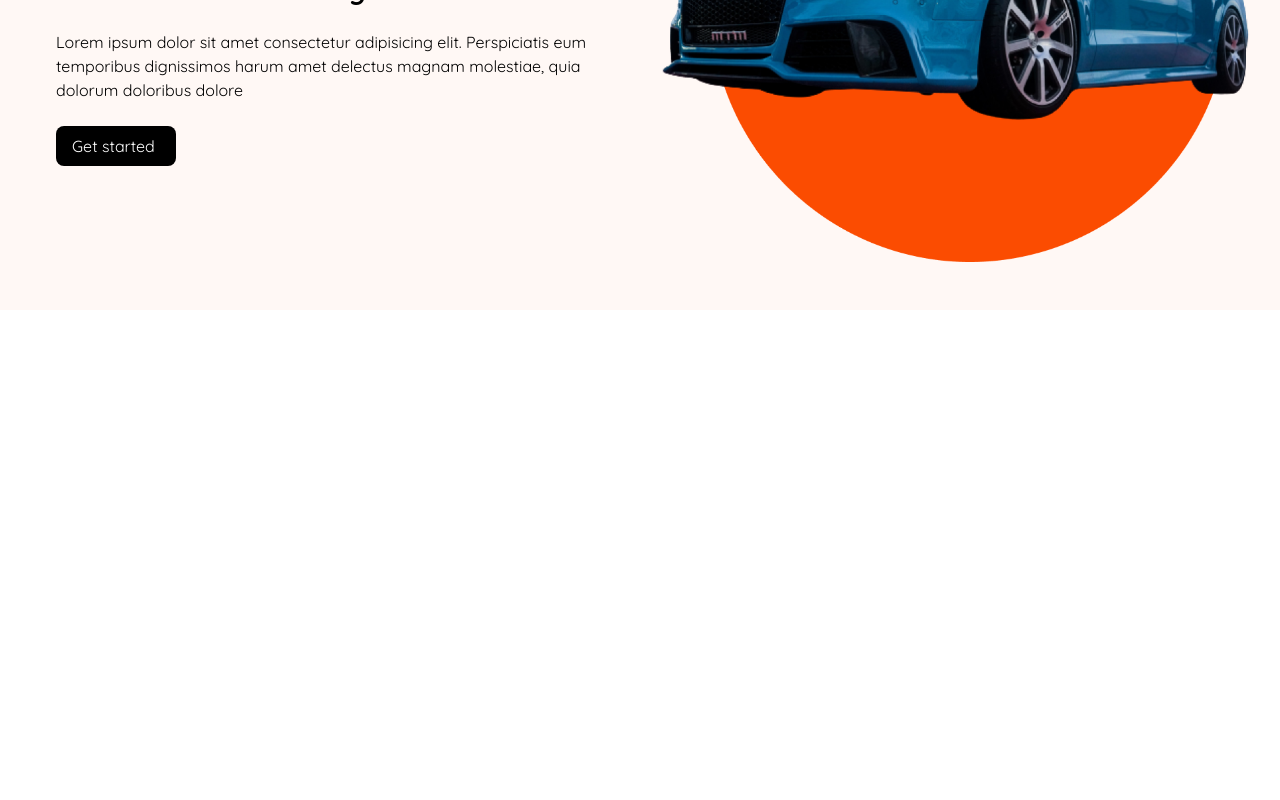
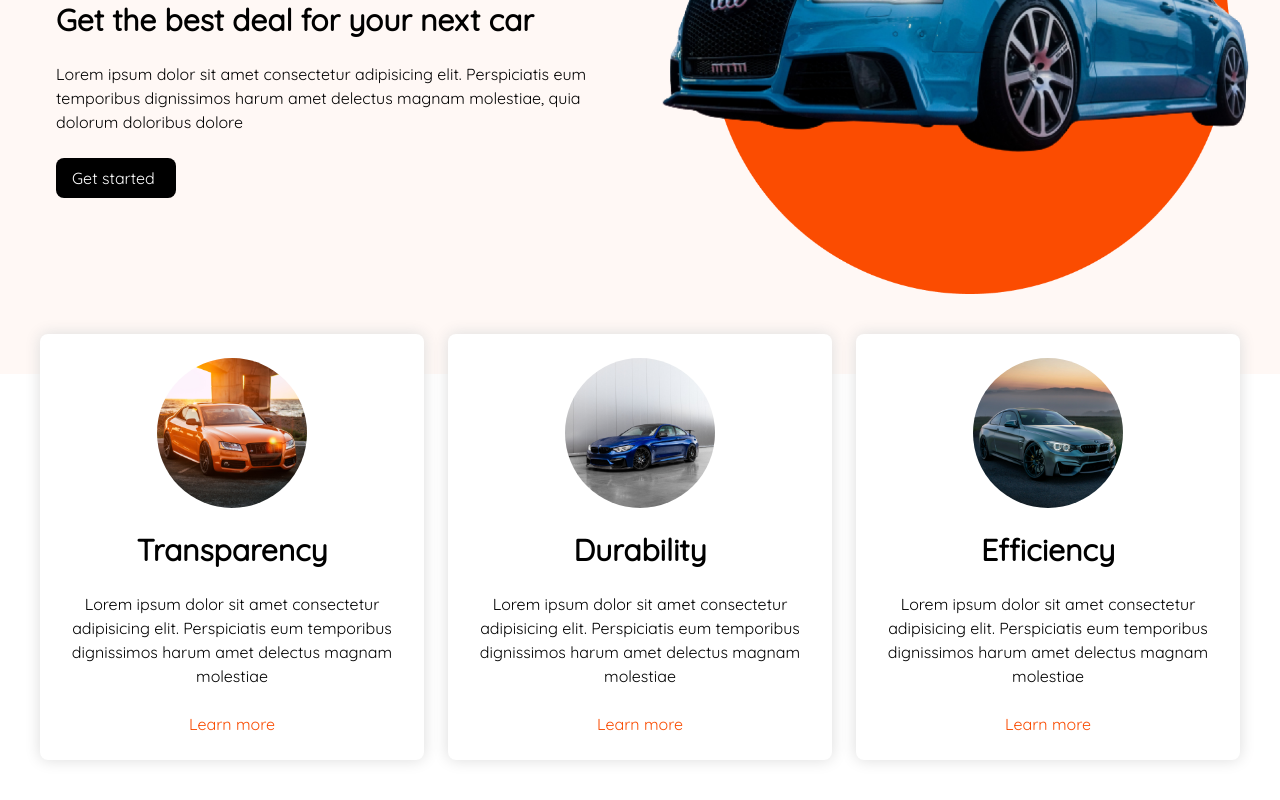
Before and after one commit to doluwamu/AutoWorld, a Vue app: page / in a window 1280 px wide. Shown: the part 393-1193 px from the top of the page. Before the commit the page ends 800 px from the top, so only its background shows below. Built offline with nearby package versions, Linux system fonts and the light colour scheme.

Commit message:
added core value section

```diff
--- a/src/components/home/Hero.vue
+++ b/src/components/home/Hero.vue
@@ -5,7 +5,7 @@ export default {
 </script>
 
 <template>
-  <section class="hero flex flex-col-reverse py-12 px-6 bg-subOrange md:flex-row">
+  <section class="hero flex flex-col-reverse py-20 px-6 bg-subOrange md:flex-row">
     <div
       class="flex flex-col justify-center items-center gap-6 px-2 pt-12 md:items-start md:pt-2 md:px-8 md:w-1/2"
     >
--- /dev/null
+++ b/src/components/home/Values.vue
@@ -0,0 +1,37 @@
+<script>
+import values from '../../data/values'
+
+export default {
+  name: 'Values',
+  data() {
+    return {
+      values
+    }
+  }
+}
+</script>
+
+<template>
+  <section
+    class="flex flex-col justify-center gap-6 pb-10 px-4 md:flex-row md:px-10"
+    style="margin-top: -40px"
+  >
+    <div
+      v-for="value in values"
+      class="card flex flex-col gap-6 items-center bg-white rounded-lg px-4 py-6"
+    >
+      <img :src="value.image" alt="img" class="rounded-full" style="width: 150px; height: 150px" />
+      <p class="text-3xl font-black text-center">{{ value.title }}</p>
+      <p class="text-center">{{ value.description }}</p>
+      <a href="#">
+        <span class="text-main text-center">Learn more</span>
+      </a>
+    </div>
+  </section>
+</template>
+
+<style>
+.card {
+  box-shadow: 0 0 15px 0.5px #dedede;
+}
+</style>
--- /dev/null
+++ b/src/data/values.js
@@ -0,0 +1,26 @@
+import transparency from '../assets/img/transparency.png'
+import durability from '../assets/img/durability.png'
+import efficiency from '../assets/img/efficiency.png'
+
+const values = [
+  {
+    image: transparency,
+    title: 'Transparency',
+    description:
+      'Lorem ipsum dolor sit amet consectetur adipisicing elit. Perspiciatis eum temporibus dignissimos harum amet delectus magnam molestiae'
+  },
+  {
+    image: durability,
+    title: 'Durability',
+    description:
+      'Lorem ipsum dolor sit amet consectetur adipisicing elit. Perspiciatis eum temporibus dignissimos harum amet delectus magnam molestiae'
+  },
+  {
+    image: efficiency,
+    title: 'Efficiency',
+    description:
+      'Lorem ipsum dolor sit amet consectetur adipisicing elit. Perspiciatis eum temporibus dignissimos harum amet delectus magnam molestiae'
+  }
+]
+
+export default values
--- a/src/views/HomeView.vue
+++ b/src/views/HomeView.vue
@@ -1,7 +1,9 @@
 <script setup>
 import Hero from '../components/home/Hero.vue'
+import Values from '../components/home/Values.vue'
 </script>
 
 <template>
   <Hero />
+  <Values />
 </template>
```
